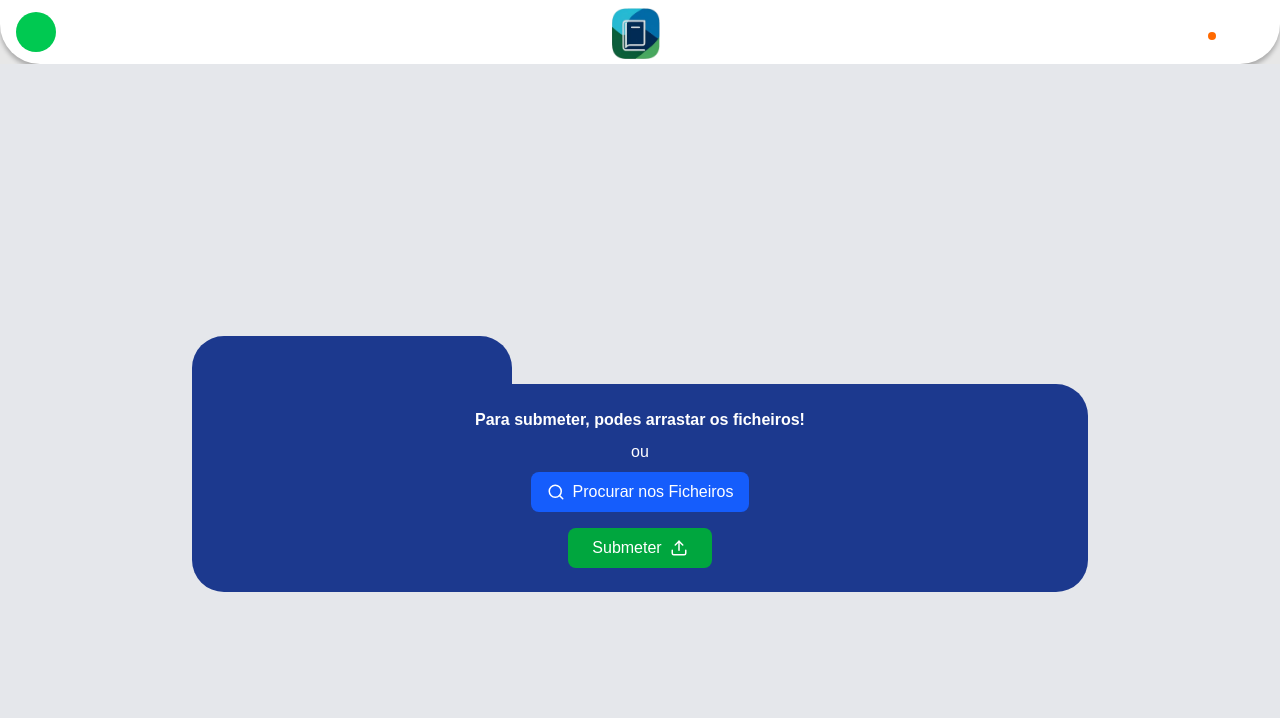
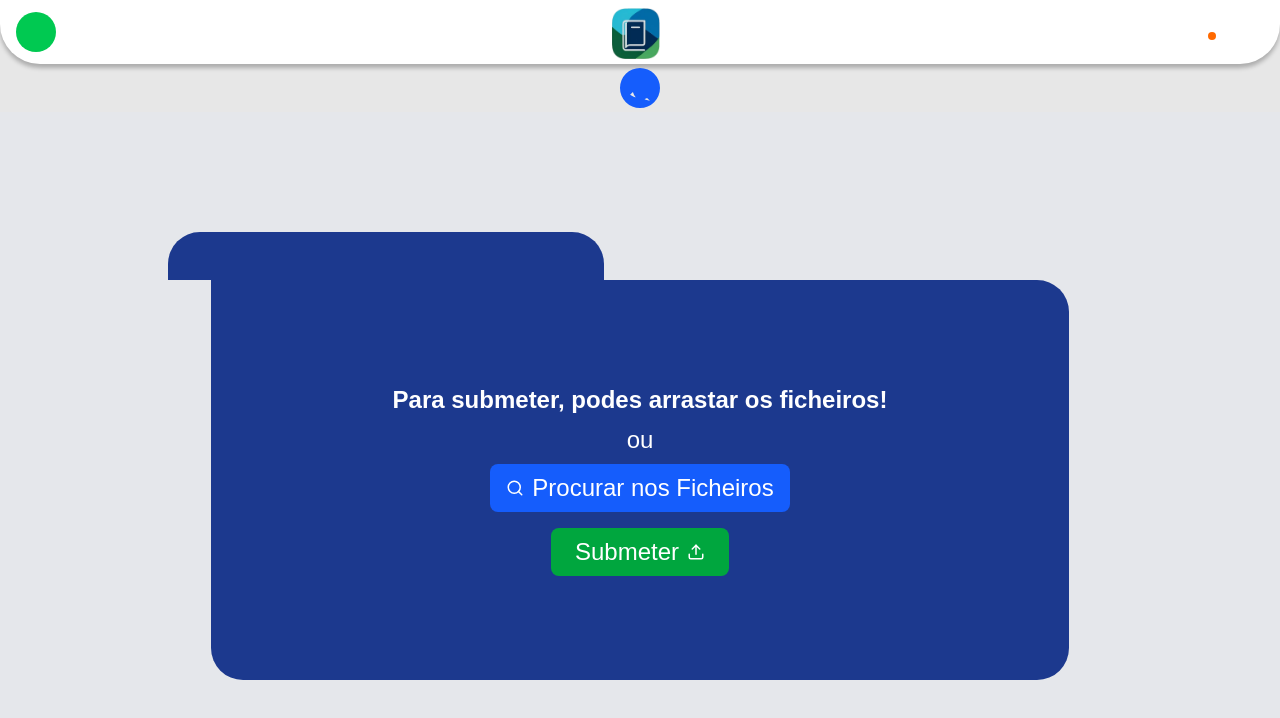
Before and after one commit to beckerme/ESTudo, a Next.js app in the folder estudo/: page /submeter-doc in a window 1280 px wide. Shown: the top 718 px of the page. Built offline with nearby package versions, Linux system fonts and the light colour scheme.

Commit message:
mudei um bocado a interface do submeter documento

```diff
--- a/estudo/src/components/Submeter-Documento/SubmeterDocumento.jsx
+++ b/estudo/src/components/Submeter-Documento/SubmeterDocumento.jsx
@@ -29,26 +29,39 @@ export default function SubmeterDocumento() {
 				<HeaderInicio />
 			</div>
 
+			<div>
+				<div className="flex justify-center items-center">
+					<svg
+						xmlns="http://www.w3.org/2000/svg"
+						viewBox="0 0 24 24"
+						fill="currentColor"
+						className="w-12 h-12 text-blue-600"
+					>
+						<path d="M12 2a10 10 0 100 20 10 10 0 000-20zm1 14.93V11h-2v5.93a8.001 8.001 0 01-3.95-1.57l1.42-1.42A6.001 6.001 0 0012 18a6.001 6.001 0 003.53-1.06l1.42 1.42A8.001 8.001 0 0113 16.93zM12 4a8 8 0 00-5.66 13.66l1.42-1.42A6 6 0 0112 6a6 6 0 014.24 1.76l1.42-1.42A8 8 0 0012 4z" />
+					</svg>
+				</div>
+			</div>
+
 			{/* div 2 retangulos */}
-			<div class="flex justify-center items-center min-h-screen bg-gray-200 p-5 flex flex-col">
+			<div className="flex justify-center items-center  bg-gray-200 p-30 flex flex-col">
 
 				{/* Retângulo pequeno */}
-				<div className=" w-full max-w-xs bg-blue-900 text-white p-6  flex flex-col mr-144 rounded-tr-4xl rounded-tl-4xl">
+				<div className=" w-[34vw] h-[1vh] bg-blue-900 text-white p-6  flex flex-col mr-127	 rounded-tr-4xl rounded-tl-4xl">
 				</div>
 
 				{/* Retângulo grande */}
-				<div className="w-full max-w-4xl bg-blue-900 text-white p-6 rounded-tr-4xl rounded-br-4xl flex flex-col items-center justify-center text-center rounded-bl-4xl"
+				<div className="w-[67vw] h-[50vh] bg-blue-900 text-white p-6 rounded-tr-4xl rounded-br-4xl flex flex-col items-center justify-center text-center rounded-bl-4xl"
 					onDragOver={(e) => e.preventDefault()}
 					onDrop={handleDrop}
 				>
-					<p className="font-semibold">Para submeter, podes arrastar os ficheiros!</p>
-					<span className="my-2">ou</span>
-					<label className="cursor-pointer bg-blue-600 px-4 py-2 rounded-lg flex items-center gap-2">
+					<p className="font-semibold text-2xl">Para submeter, podes arrastar os ficheiros!</p>
+					<span className="my-2 text-2xl">ou</span>
+					<label className="cursor-pointer bg-blue-600 px-4 py-2 rounded-lg flex items-center gap-2 text-2xl">
 						<Search size={18} />
 						Procurar nos Ficheiros
 						<input type="file" multiple className="hidden" onChange={handleFileChange} />
 					</label>
-					<button className="mt-4 bg-green-600 px-6 py-2 rounded-lg flex items-center gap-2 text-white">
+					<button className="mt-4 bg-green-600 px-6 py-2 rounded-lg flex items-center gap-2 text-white text-2xl">
 						Submeter <Upload size={18} />
 					</button>
 				</div>
```
